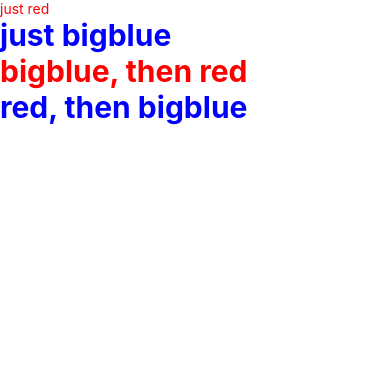
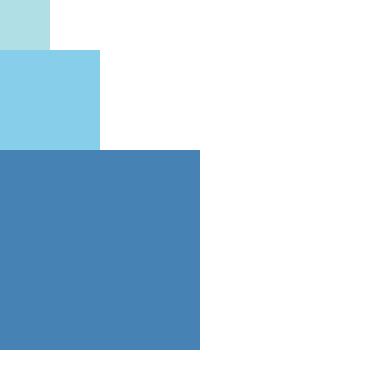
Before and after one commit to mfalthaw/AwesomeProject, a React Native app: screen / in a window 390 px wide. Shown: the top 388 px of the page. Built offline with nearby package versions, Linux system fonts and the light colour scheme.

Commit message:
fixed dimensions

```diff
--- a/App.js
+++ b/App.js
@@ -5,10 +5,9 @@
   render() {
     return (
       <View>
-        <Text style={styles.red}>just red</Text>
-        <Text style={styles.bigblue}>just bigblue</Text>
-        <Text style={[styles.bigblue, styles.red]}>bigblue, then red</Text>
-        <Text style={[styles.red, styles.bigblue]}>red, then bigblue</Text>
+        <View style={{width: 50, height: 50, backgroundColor: 'powderblue'}} />
+        <View style={{width: 100, height: 100, backgroundColor: 'skyblue'}} />
+        <View style={{width: 200, height: 200, backgroundColor: 'steelblue'}} />
       </View>
     );
   }
```
